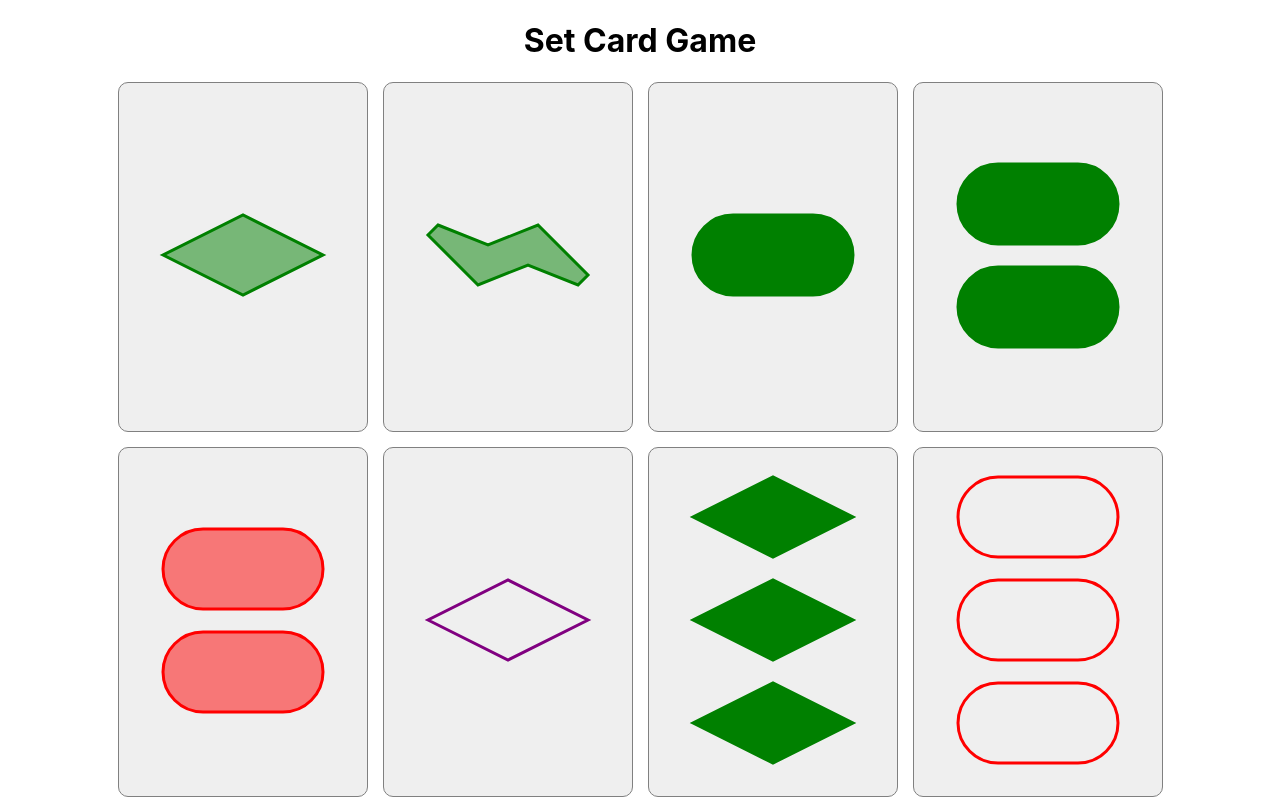
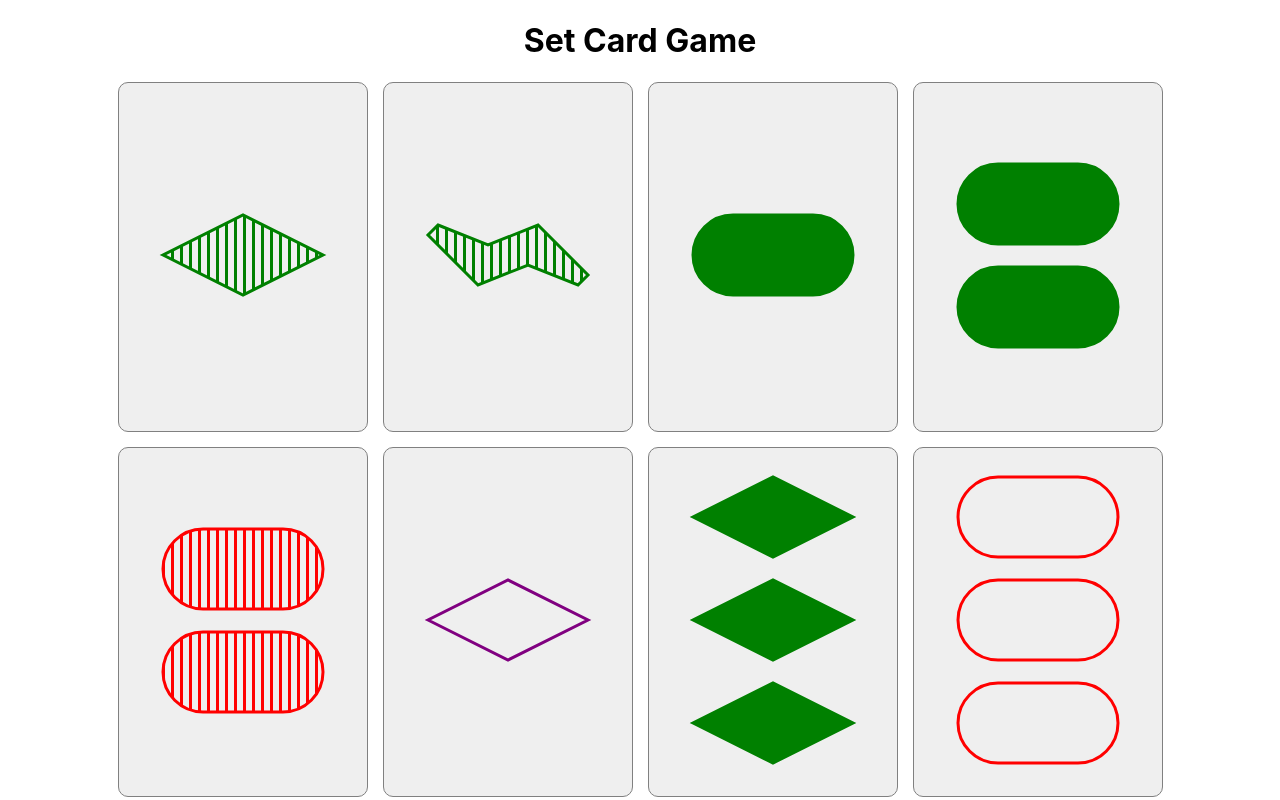
Before and after one commit to steve-messing/typescript-react-set, a React (Create React App) app: page / in a window 1280 px wide. Shown: the top 800 px of the page. Built offline with nearby package versions, Linux system fonts and the light colour scheme.

Commit message:
figured out the stripes

```diff
--- /dev/null
+++ b/src/components/FoundSets.tsx
@@ -0,0 +1,21 @@
+import React from "react";
+import { SetCard } from "./SetCard";
+import { LiveCardProps } from "./interfaces";
+
+interface FoundSetsProps {
+  foundSets: LiveCardProps[][];
+}
+
+export const FoundSets: React.FC<FoundSetsProps> = ({ foundSets }) => {
+  return (
+    <div className="foundSets">
+      {foundSets.map((set) => (
+        <div className="foundSet">
+          {set.map((card) => (
+            <SetCard key={card.index} {...card} isSmall={true}/>
+          ))}
+        </div>
+      ))}
+    </div>
+  );
+};
--- a/src/components/SetCard.tsx
+++ b/src/components/SetCard.tsx
@@ -10,12 +10,37 @@ import {
 } from "./interfaces";
 import React from "react";
 
+function getFill(fill: SetCardFill, color: SetCardColor) {
+  if (fill === "striped") {
+    return `url(#pattern-${color})`;
+  }
+  if (fill === "empty") {
+    return "none";
+  }
+}
+
+const getPattern = (color: SetCardColor) => {
+  return (
+    <defs>
+      <pattern
+        id={`pattern-${color}`}
+        patternUnits="userSpaceOnUse"
+        width="9"
+        height="9"
+        patternTransform="rotate(0)"
+      >
+        <line x1="0" y="0" x2="0" y2="9" stroke={color} stroke-width="6" />
+      </pattern>
+    </defs>
+  );
+}
+
 function getSvg(shape: SetCardShape, color: SetCardColor, fill: SetCardFill) {
   return (
     <svg height="100" width="180" xmlns="http://www.w3.org/2000/svg">
+      {getPattern(color)}
       <path
-        fill={color}
-        fillOpacity={getOpacity(fill)}
+        fill={fill === "solid" ? color : getFill(fill, color)}
         stroke={color}
         strokeOpacity={1}
         strokeWidth="3px"
@@ -24,6 +49,21 @@ function getSvg(shape: SetCardShape, color: SetCardColor, fill: SetCardFill) {
     </svg>
   );
 }
+
+<svg xmlns="http://www.w3.org/2000/svg" width="100%" height="100%">
+  <defs>
+    <pattern
+      id="pattern_AvH8"
+      patternUnits="userSpaceOnUse"
+      width="14.5"
+      height="14.5"
+      patternTransform="rotate(0)"
+    >
+      <line x1="0" y="0" x2="0" y2="14.5" stroke="#194d33" stroke-width="9" />
+    </pattern>
+  </defs>
+  <rect width="100%" height="100%" fill="url(#pattern_AvH8)" opacity="1" />
+</svg>;
 
 function getShapePath(shape: SetCardShape) {
   if (shape === DIAMOND) {
@@ -37,32 +77,23 @@ function getShapePath(shape: SetCardShape) {
   }
 }
 
-function getOpacity(fill: SetCardFill) {
-  if (fill === "solid") {
-    return 1;
-  }
-  if (fill === "striped") {
-    return 0.5;
-  }
-  if (fill === "empty") {
-    return 0;
-  }
-}
-
 export const SetCard: React.FC<LiveCardProps> = (card?: LiveCardProps) => {
   return card ? (
     <>
       <button
         className={card.selected ? "selected" : undefined}
         onClick={card.onCardClick}
-        style={{ borderRadius: "10px", border: card.selected ? "2px solid blue" : "1px solid grey"}}
+        style={{
+          borderRadius: "10px",
+          border: card.selected ? "2px solid blue" : "1px solid grey",
+        }}
       >
         {Array(card.number).fill(getSvg(card.shape, card.color, card.fill))}
       </button>
     </>
   ) : (
-    <div className="emptySlot"/>
+    <div className="emptySlot" />
   );
-}
+};
 
 export default SetCard;
--- a/src/components/SetGame.tsx
+++ b/src/components/SetGame.tsx
@@ -2,11 +2,13 @@ import React, { useEffect, useState } from "react";
 import { LiveCardProps } from "./interfaces";
 import getStartingDeck from "./SetDeck";
 import SetHand from "./SetHand";
+import { FoundSets } from "./FoundSets";
 
 export const SetGame: React.FC = () => {
   var initialDeck = getStartingDeck();
   const [deck, setDeck] = useState(initialDeck);
   const [hand, setHand] = useState<LiveCardProps[]>([]);
+  const [foundSets, setFoundSets] = useState<LiveCardProps[][]>([]);
 
   function drawCards(count: number): LiveCardProps[] {
     const cards = deck.slice(0, count);
@@ -51,28 +53,27 @@ export const SetGame: React.FC = () => {
 
   const handleSetSelection = () => {
     if (selectedCards.length !== 3) return;
-
-    const foundSet = checkForSet(selectedCards);
-    if (!foundSet) return;
-
-    if (hand.length === 15) {
-      removeSelectedCardsFromHand();
-    } else if (hand.length === 12 && deck.length > 0) {
-      replaceSelectedCardsInHand(selectedCards);
+    if (checkForSet(selectedCards)) {
+      if (hand.length === 15) {
+        removeSelectedCardsFromHand();
+      } else if (hand.length === 12 && deck.length > 0) {
+        replaceSelectedCardsInHand(selectedCards);
+        setFoundSets([...foundSets, selectedCards]);
+      }
     }
   };
 
   function removeSelectedCardsFromHand() {
     const newHand = hand.filter((card) => !card.selected);
     setHand(newHand);
-  };
+  }
 
   function replaceSelectedCardsInHand(selectedCards: LiveCardProps[]) {
     const selectedCardIndices = selectedCards.map((card) => hand.indexOf(card));
     const cardsToDraw = Math.min(deck.length, 3);
     const newCards = drawCards(cardsToDraw);
     replaceCardsAfterSet(selectedCardIndices, newCards);
-  };
+  }
 
   function allEqualOrAllDifferent(array: string[]): boolean {
     return new Set(array).size === 1 || new Set(array).size === 3;
@@ -101,6 +102,7 @@ export const SetGame: React.FC = () => {
       <h1>Set Card Game</h1>
       <SetHand hand={hand} onCardClick={handleCardClick} />
       <button onClick={addCards}>Add 3 Cards</button>
+      {/* <FoundSets foundSets={foundSets} /> */}
     </div>
   );
 };
--- a/src/components/interfaces.ts
+++ b/src/components/interfaces.ts
@@ -20,4 +20,5 @@ export interface LiveCardProps extends SetCardProps {
   index: number;
   selected: boolean;
   onCardClick: () => void;
+  isSmall?: boolean;
 }
--- a/src/components/styles.css
+++ b/src/components/styles.css
@@ -1,3 +1,8 @@
+.playingCard {
+  width: 250px;
+  height: 350px;
+}
+
 .selected {
   border: 2px solid blue;
 }
@@ -16,3 +21,8 @@
   gap: 15px;
   justify-content: center;
 }
+
+.foundSets {
+  display: block;
+  width: 300px;
+}
```
Lines whose indentation alone changed are shown as unchanged.
